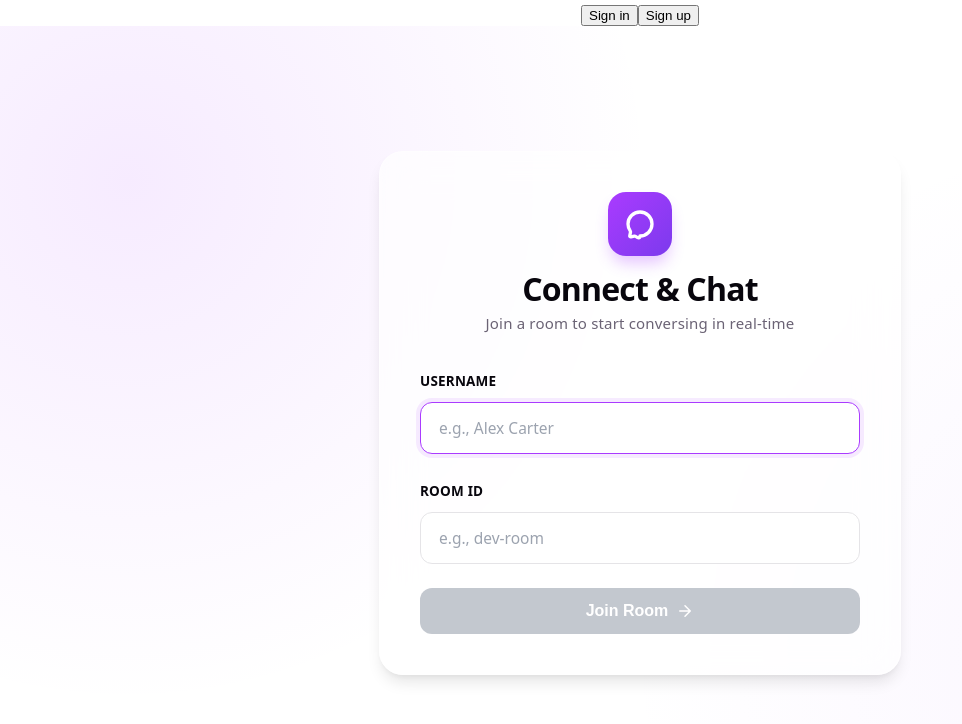
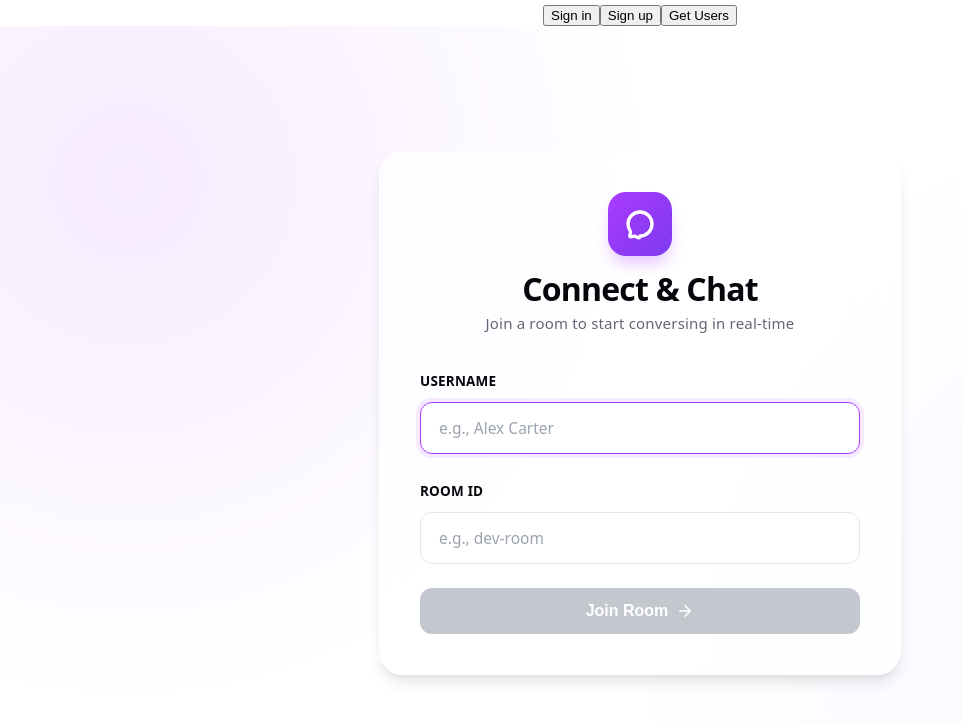
Before and after one commit to faiyazdev/chat-app, a React (Vite) app in the folder frontend/: page / in a window 1280 px wide. Shown: the top 724 px of the page, without its empty margins (0-962 px from the left). Built offline with nearby package versions, Linux system fonts and the light colour scheme; no server answers.

Commit message:
feat(zustand): create a basic chat store

```diff
--- a/frontend/src/components/Navbar.tsx
+++ b/frontend/src/components/Navbar.tsx
@@ -1,5 +1,7 @@
 import { Show, SignInButton, SignUpButton, UserButton } from "@clerk/react";
+import { useChatStore } from "../store/useChatStore";
 function Navbar() {
+  const getUsers = useChatStore((state) => state.getUsers);
   return (
     <header>
       <Show when="signed-out">
@@ -9,6 +11,7 @@ function Navbar() {
       <Show when="signed-in">
         <UserButton />
       </Show>
+      <button onClick={() => getUsers()}>Get Users</button>
     </header>
   );
 }
--- /dev/null
+++ b/frontend/src/store/useChatStore.ts
@@ -0,0 +1,24 @@
+import { create } from "zustand";
+
+interface ChatStore {
+  selectedUserId: string | null;
+  setSelectedUserId: (userId: string | null) => void;
+  getUsers: () => void;
+}
+
+export const useChatStore = create<ChatStore>((set) => ({
+  selectedUserId: null,
+  setSelectedUserId: (userId) => set({ selectedUserId: userId }),
+  getUsers: () => {
+    // Implementation for fetching users
+    fetch(`http://localhost:3000/api/users`)
+      .then((response) => response.json())
+      .then((data) => {
+        // Handle the fetched users data
+        console.log(data);
+      })
+      .catch((error) => {
+        console.error("Error fetching users:", error);
+      });
+  },
+}));
```
